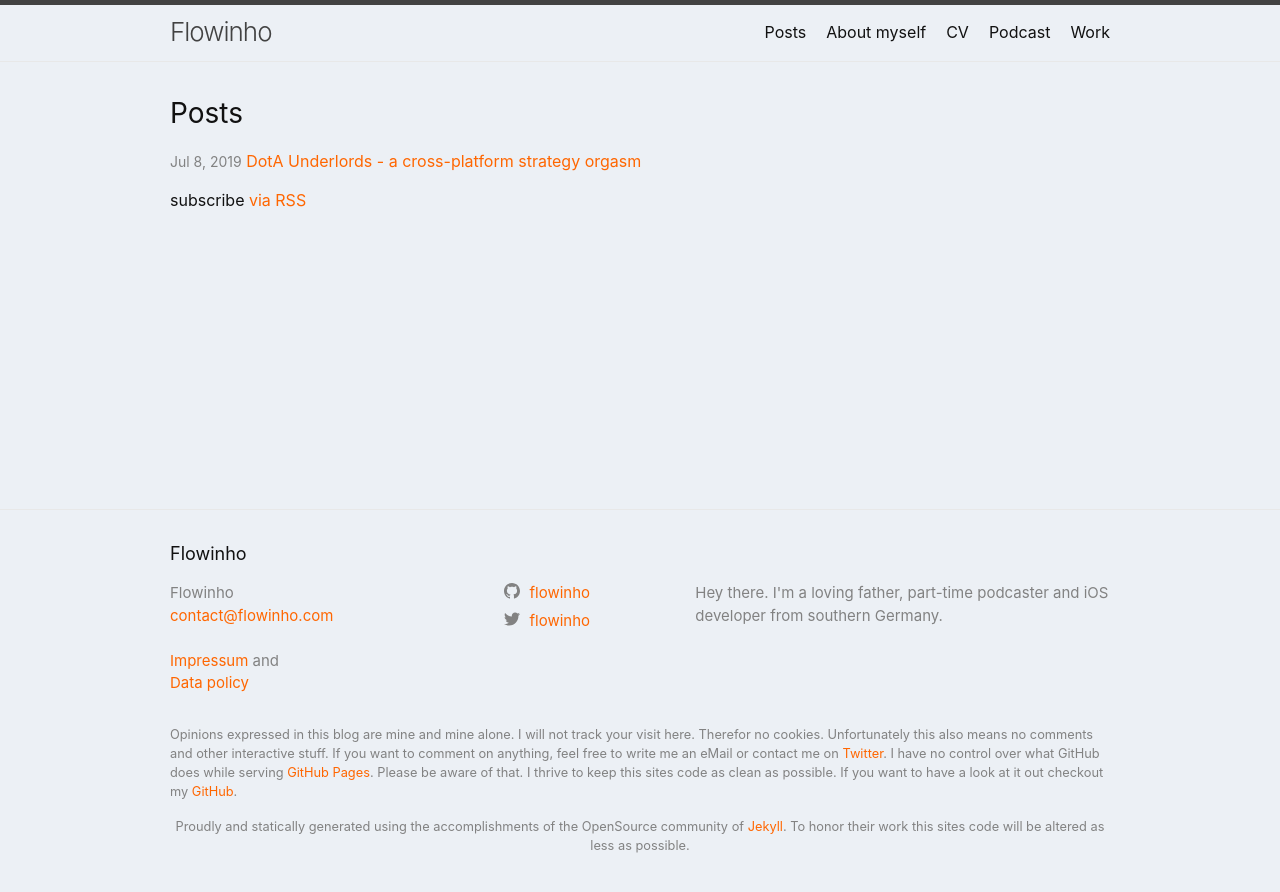
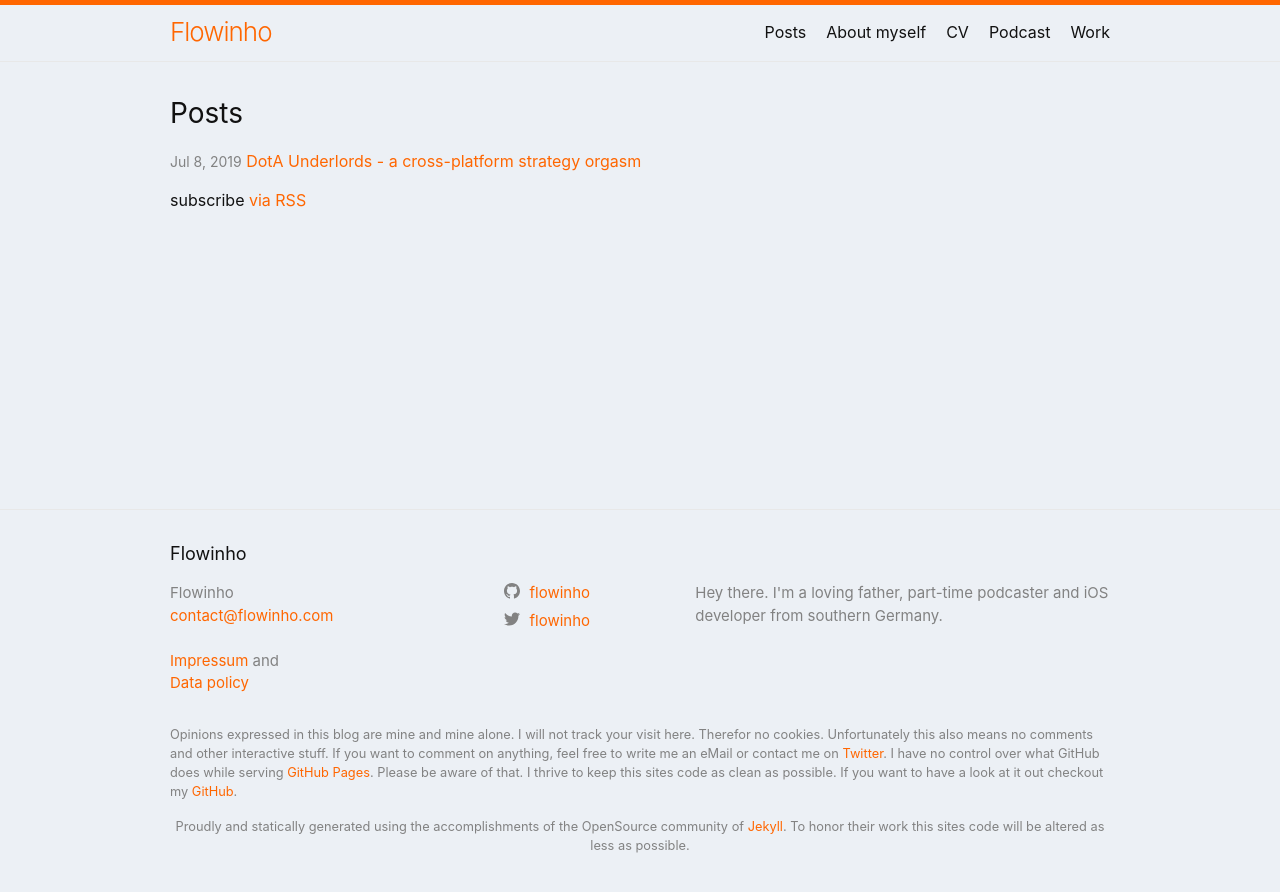
Before and after one commit to flowinho/flowinho.github.io, a Jekyll site: the page built from index.md, in a window 1280 px wide. Shown: the top 892 px of the page. Built offline with Jekyll 4.4.1, drawn with Linux system fonts in a browser that asks for light colours.

Commit message:
More oranje

```diff
--- a/_sass/minima/_layout.scss
+++ b/_sass/minima/_layout.scss
@@ -2,7 +2,8 @@
  * Site header
  */
 .site-header {
-  border-top: 5px solid $grey-color-dark;
+  // border-top: 5px solid $grey-color-dark;
+  border-top: 5px solid $brand-color;
   border-bottom: 1px solid $grey-color-light;
   min-height: $spacing-unit * 1.865;
   // Positioning context for the mobile navigation icon
@@ -19,7 +20,7 @@
 
   &,
   &:visited {
-    color: $grey-color-dark;
+    color: $brand-color;
   }
 }
 
```
